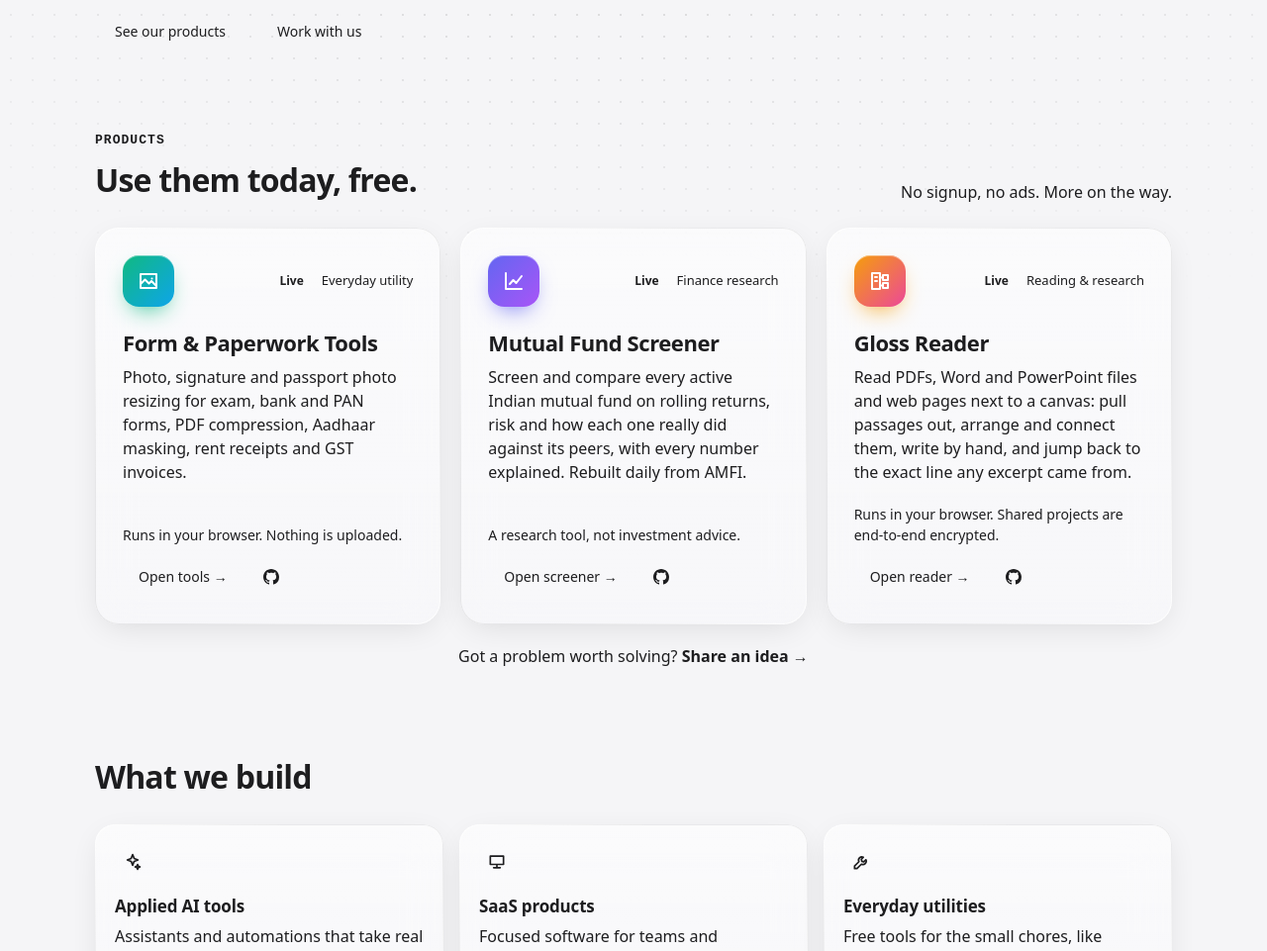
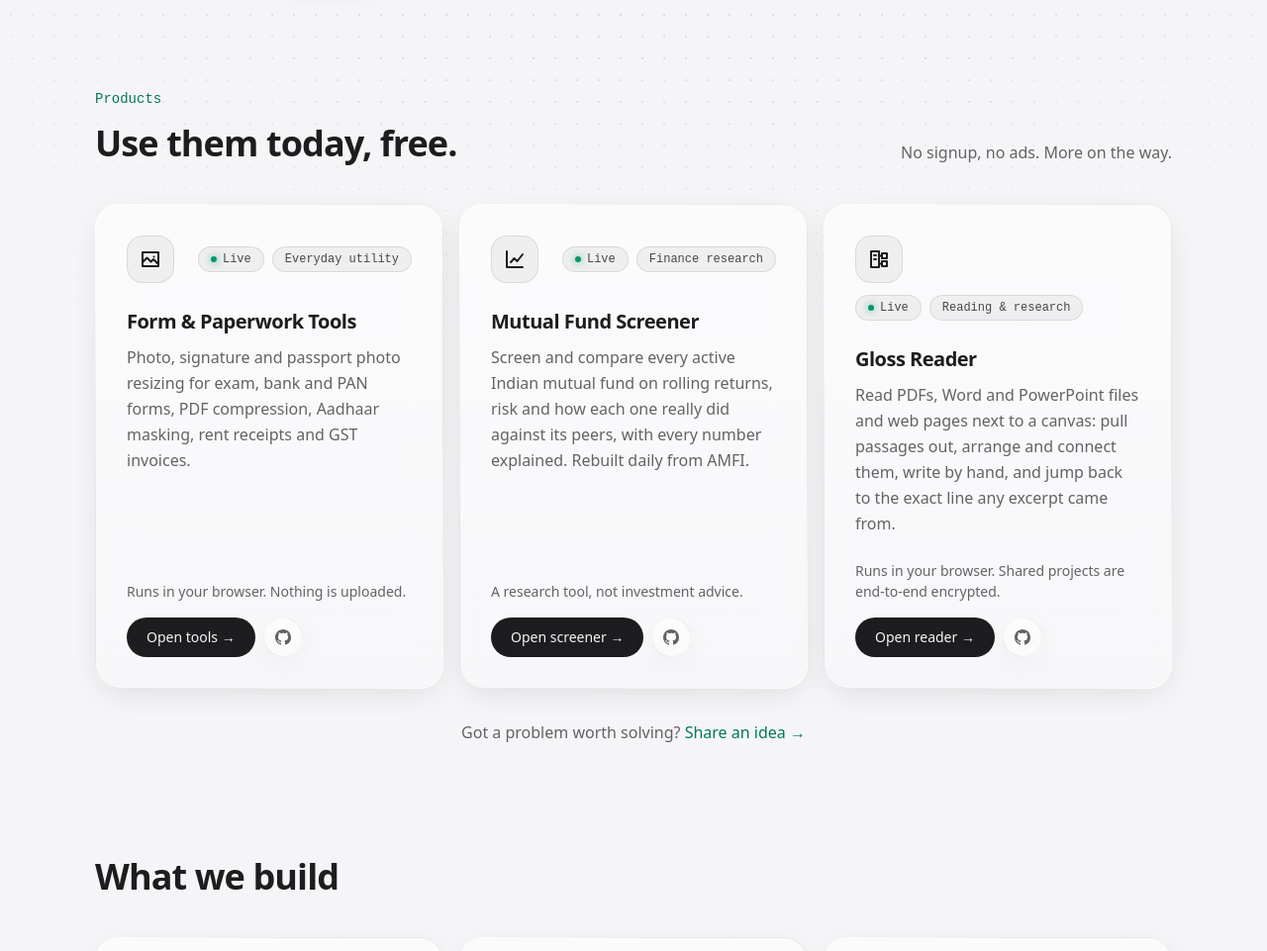
Before and after one commit to manyxlabs/website, an Astro site: page / in a window 1280 px wide. Shown: the part 480-1441 px from the top of the page at 99% size. Built offline with nearby package versions, Linux system fonts and the light colour scheme; Astro itself is replaced by a stand-in of ours; a web font is replaced by a local one.

Commit message:
Rebuild the home page in neutral glass cards, without the coloured glows and icon tiles.

```diff
--- a/src/components/Footer.astro
+++ b/src/components/Footer.astro
@@ -25,8 +25,8 @@ const { t, href } = pageLocale(Astro.url);
     gap: 12px 24px;
     justify-content: space-between;
     padding-block: 32px 40px;
-    border-top: 1px solid var(--border);
-    color: var(--muted);
+    border-top: 1px solid rgb(var(--fg) / 0.1);
+    color: rgb(var(--muted));
     font-size: 0.875rem;
   }
 
@@ -41,6 +41,6 @@ const { t, href } = pageLocale(Astro.url);
   }
 
   nav a:hover {
-    color: var(--text);
+    color: rgb(var(--fg));
   }
 </style>
--- a/src/data/tools.ts
+++ b/src/data/tools.ts
@@ -5,14 +5,13 @@ import { GITHUB } from '../site';
 // A live tool must have somewhere to send people; one still being built must not.
 /**
  * `id` picks its copy in each catalogue; `name` stays the same in every language.
- * `icon` is a 24px stroked SVG path; `tint` the two ends of its tile's gradient.
+ * `icon` is a 24px stroked SVG path.
  * `applicationCategory` is one of schema.org's, for the product's structured data.
  */
 export type Tool = {
   id: keyof Messages['tools'];
   name: string;
   icon: string;
-  tint: [string, string];
 } & (
   | { status: 'building' }
   | { status: 'live'; href: string; source?: string; applicationCategory: string }
@@ -23,7 +22,6 @@ export const tools: Tool[] = [
     id: 'tools',
     name: 'Form & Paperwork Tools',
     icon: 'M4 5h16v14H4zM4 15l4.5-4.5 4 4 2.5-2.5 5 5M15.5 9.5h.01',
-    tint: ['#10b981', '#0ea5e9'],
     status: 'live',
     href: '/tools/',
     applicationCategory: 'UtilitiesApplication',
@@ -33,7 +31,6 @@ export const tools: Tool[] = [
     id: 'screener',
     name: 'Mutual Fund Screener',
     icon: 'M4 4v16h16M8 15l3.5-4 3 3L20 7',
-    tint: ['#6366f1', '#a855f7'],
     status: 'live',
     href: 'https://screener.manyxlabs.com/',
     applicationCategory: 'FinanceApplication',
@@ -43,7 +40,6 @@ export const tools: Tool[] = [
     id: 'gloss',
     name: 'Gloss Reader',
     icon: 'M4 4h8v16H4zM7 8h2M7 12h2M15 6h5v5h-5zM15 14h5v5h-5zM12 8.5h3M12 16.5h3',
-    tint: ['#f59e0b', '#ec4899'],
     status: 'live',
     href: 'https://gloss.manyxlabs.com/',
     source: `${GITHUB}/gloss`,
--- a/src/pages/[...lang]/404.astro
+++ b/src/pages/[...lang]/404.astro
@@ -10,7 +10,7 @@ const { t, href } = pageLocale(Astro.url);
 
 <Base title={t.notFound.title} description={t.notFound.description} noindex>
   <main class="wrap">
-    <p class="code">404</p>
+    <p class="eyebrow">404</p>
     <h1>{t.notFound.heading}</h1>
     <a href={href('/')}>{t.notFound.back} &rarr;</a>
   </main>
@@ -25,20 +25,14 @@ const { t, href } = pageLocale(Astro.url);
     min-height: 100svh;
   }
 
-  .code {
-    color: var(--accent);
-    font-weight: 600;
-    letter-spacing: 0.08em;
-  }
-
   h1 {
-    font-size: clamp(1.75rem, 5vw, 2.5rem);
-    letter-spacing: -0.03em;
+    font-size: clamp(1.875rem, 6vw, 3rem);
+    line-height: 1.15;
   }
 
   a {
-    color: var(--accent);
-    font-weight: 550;
+    color: rgb(var(--accent-text));
+    font-weight: 500;
     text-decoration: none;
   }
 
--- a/src/pages/[...lang]/index.astro
+++ b/src/pages/[...lang]/index.astro
@@ -20,7 +20,7 @@ const GITHUB_MARK =
 // English in every language, like the rest of the mail the maintainer reads.
 const idea = `mailto:${EMAIL}?subject=${encodeURIComponent('Product idea')}`;
 
-// 24px line icons, stroked in the accent colour, in the catalogue's order.
+// 24px line icons, in the catalogue's order.
 const PILLAR_ICONS = [
   'M12 3l1.8 4.7L18.5 9.5l-4.7 1.8L12 16l-1.8-4.7L5.5 9.5l4.7-1.8zM18 15l.9 2.1L21 18l-2.1.9L18 21l-.9-2.1L15 18l2.1-.9z',
   'M4 5h16v10H4zM8 19h8M12 15v4',
@@ -39,11 +39,11 @@ const PRINCIPLE_ICONS = [
 
   <main>
     <section class="wrap hero">
-      <h1>{t.home.heading}</h1>
-      <p class="lede">{t.home.lede}</p>
-      <div class="actions">
-        <a class="btn primary" href="#products">{t.home.seeProducts}</a>
-        <a class="btn" href="#teams">{t.header.work}</a>
+      <h1 class="text-sheen">{t.home.heading}</h1>
+      <p class="lede reveal" style="--i: 1">{t.home.lede}</p>
+      <div class="actions reveal" style="--i: 2">
+        <a class="btn btn-primary" href="#products">{t.home.seeProducts}</a>
+        <a class="btn btn-glass" href="#teams">{t.header.work} <span aria-hidden="true">&rarr;</span></a>
       </div>
     </section>
 
@@ -55,19 +55,19 @@ const PRINCIPLE_ICONS = [
         </div>
         <p>{t.home.products.aside}</p>
       </div>
-      <ul class="tools">
+      <ul class="products">
         {
-          tools.map((tool) => (
-            <li class:list={['card', 'glass', tool.status]} style={`--from: ${tool.tint[0]}; --to: ${tool.tint[1]}`}>
+          tools.map((tool, i) => (
+            <li class="product card glass spotlight reveal" style={`--i: ${i}`}>
               <span class="top-row">
-                <span class="glyph" aria-hidden="true">
+                <span class="tile" aria-hidden="true">
                   <svg viewBox="0 0 24 24" width="24" height="24">
                     <path d={tool.icon} />
                   </svg>
                 </span>
                 <span class="tags">
-                  <span class:list={['badge', tool.status]}>{tool.status === 'live' ? t.home.products.live : t.home.products.building}</span>
-                  <span class="category">{t.tools[tool.id].category}</span>
+                  <span class:list={['chip', 'badge', tool.status]}>{tool.status === 'live' ? t.home.products.live : t.home.products.building}</span>
+                  <span class="chip category">{t.tools[tool.id].category}</span>
                 </span>
               </span>
               <h3>
@@ -84,12 +84,12 @@ const PRINCIPLE_ICONS = [
                 <p class="note">{t.tools[tool.id].note}</p>
                 {tool.status === 'live' && (
                   <span class="card-actions">
-                    <a class="btn primary small" href={toolHref(tool, locale)} target="_blank" rel="noopener">
+                    <a class="btn btn-primary" href={toolHref(tool, locale)} target="_blank" rel="noopener">
                       {t.tools[tool.id].open} &rarr;
                     </a>
                     {tool.source && (
                       <a
-                        class="btn small source"
+                        class="btn-icon"
                         href={tool.source}
                         target="_blank"
                         rel="noopener"
@@ -120,7 +120,7 @@ const PRINCIPLE_ICONS = [
       <ul class="pillars">
         {
           t.home.build.pillars.map(([title, body], i) => (
-            <li class="glass">
+            <li class="card glass spotlight reveal" style={`--i: ${i}`}>
               <span class="icon" aria-hidden="true">
                 <svg viewBox="0 0 24 24" width="20" height="20">
                   <path d={PILLAR_ICONS[i]} />
@@ -141,7 +141,7 @@ const PRINCIPLE_ICONS = [
       <ul class="principles">
         {
           t.home.how.principles.map(([title, body], i) => (
-            <li class="glass">
+            <li class="card glass spotlight reveal" style={`--i: ${i}`}>
               <span class="icon" aria-hidden="true">
                 <svg viewBox="0 0 24 24" width="20" height="20">
                   <path d={PRINCIPLE_ICONS[i]} />
@@ -156,13 +156,13 @@ const PRINCIPLE_ICONS = [
     </section>
 
     <section class="wrap" id="teams" aria-labelledby="teams-h">
-      <div class="teams glass">
+      <div class="teams glass spotlight reveal">
         <p class="eyebrow">{t.header.work}</p>
         <h2 id="teams-h">{t.home.teams.heading}</h2>
         <p>{t.home.teams.body}</p>
         <div class="actions">
-          <a class="btn primary" href={CALENDLY}>{t.home.teams.book}</a>
-          <a class="btn" href={`mailto:${EMAIL}`}>{EMAIL}</a>
+          <a class="btn btn-primary" href={CALENDLY}>{t.home.teams.book}</a>
+          <a class="btn btn-glass" href={`mailto:${EMAIL}`}>{EMAIL}</a>
         </div>
       </div>
     </section>
@@ -172,80 +172,61 @@ const PRINCIPLE_ICONS = [
 </Base>
 
 <style>
+  /* The design system's Section: py-20 sm:py-28, with in-page links landing below the floating header. */
   main > section {
     padding-block: 40px;
+    scroll-margin-top: 96px;
   }
 
-  /* In-page links land below the sticky header, not under it. */
-  section[id] {
-    scroll-margin-top: 72px;
+  @media (min-width: 640px) {
+    main > section {
+      padding-block: 56px;
+    }
   }
 
   .hero {
-    position: relative;
-    padding-block: 72px 56px;
+    padding-block: 56px 48px;
   }
 
-  /* A dotted grid that fades out from the headline, so the hero has depth without a picture. */
-  .hero::before {
-    content: '';
-    position: absolute;
-    inset: -80px 0 0;
-    background:
-      radial-gradient(closest-side at 70% 30%, var(--accent-soft), transparent),
-      radial-gradient(color-mix(in srgb, var(--muted) 30%, transparent) 1px, transparent 1.5px) 0 0 / 24px 24px;
-    mask-image: radial-gradient(ellipse 70% 80% at 60% 30%, #000 30%, transparent 75%);
-    pointer-events: none;
-    z-index: -1;
-  }
-
-  @media (min-width: 880px) {
+  @media (min-width: 640px) {
     .hero {
-      padding-block: 120px 80px;
+      padding-block: 104px 72px;
     }
   }
 
-  .eyebrow {
-    color: var(--accent);
-    font-size: 0.8125rem;
-    font-weight: 600;
-    letter-spacing: 0.08em;
-    text-transform: uppercase;
+  h1 {
+    max-width: 16ch;
+    font-size: 3rem;
+    line-height: 1.05;
   }
 
-  h1 {
-    max-width: 15ch;
-    font-size: clamp(2.5rem, 7vw, 4.5rem);
-    font-weight: 700;
-    line-height: 1.04;
-    letter-spacing: -0.035em;
+  @media (min-width: 640px) {
+    h1 {
+      font-size: 4.5rem;
+    }
   }
 
-  /* Indic words run long: at 40px one Tamil word of the headline is wider than a 360px phone. */
+  /* Indic words run long: at 48px one Tamil word of the headline is wider than a 360px phone. */
   h1:not(:lang(en)) {
-    font-size: clamp(2.25rem, 7vw, 4.5rem);
+    font-size: 2.25rem;
   }
 
-  .lede {
-    max-width: 36rem;
-    margin-top: 20px;
-    color: var(--muted);
-    font-size: 1.125rem;
+  @media (min-width: 640px) {
+    h1:not(:lang(en)) {
+      font-size: 3.75rem;
+    }
+  }
+
+  .hero .lede {
+    max-width: 42rem;
+    margin-top: 24px;
   }
 
   .actions {
     display: flex;
     flex-wrap: wrap;
     gap: 12px;
-    margin-top: 32px;
-  }
-
-  .icon svg {
-    fill: none;
-    stroke: currentColor;
-    stroke-width: 2;
-    stroke-linecap: round;
-    stroke-linejoin: round;
+    margin-top: 40px;
   }
 
   .section-head {
@@ -258,86 +239,90 @@ const PRINCIPLE_ICONS = [
 
   .section-head h2,
   .teams h2 {
-    font-size: clamp(1.5rem, 4vw, 2rem);
-    font-weight: 680;
-    letter-spacing: -0.025em;
+    font-size: 1.875rem;
+    line-height: 1.2;
+  }
+
+  @media (min-width: 640px) {
+    .section-head h2,
+    .teams h2 {
+      font-size: 2.25rem;
+    }
   }
 
   .section-head > p {
-    color: var(--muted);
+    color: rgb(var(--muted));
   }
 
-  .section-head h2 {
-    margin-top: 6px;
+  .eyebrow + h2 {
+    margin-top: 12px;
   }
 
-  .tools,
+  .products,
   .pillars,
   .principles {
     display: grid;
     gap: 16px;
-    margin: 24px 0 0;
+    margin: 40px 0 0;
     padding: 0;
     list-style: none;
   }
 
-  .tools {
-    grid-template-columns: repeat(auto-fit, minmax(300px, 1fr));
-    gap: 20px;
+  .products {
+    grid-template-columns: repeat(auto-fit, minmax(min(100%, 300px), 1fr));
   }
 
-  .card {
+  .pillars {
+    grid-template-columns: repeat(auto-fit, minmax(min(100%, 260px), 1fr));
+  }
+
+  .principles {
+    grid-template-columns: repeat(auto-fit, minmax(min(100%, 220px), 1fr));
+  }
+
+  .product {
     display: flex;
     flex-direction: column;
     align-items: flex-start;
-    padding: 28px;
-    border-radius: 24px;
-    transition:
-      transform 0.25s,
-      box-shadow 0.25s;
   }
 
-  /* Each product glows in its own colours, so the two read as products, not list items. */
-  .card.live:hover {
-    transform: translateY(-3px);
-    box-shadow:
-      inset 0 1px 0 var(--glass-shine),
-      0 24px 60px -24px color-mix(in srgb, var(--from) 55%, transparent);
-  }
-
-  @media (prefers-reduced-motion: reduce) {
-    .card {
-      transition: none;
-    }
-
-    .card.live:hover {
-      transform: none;
-    }
-  }
-
+  /* When the chips do not fit beside the tile, they move under it together rather than splitting. */
   .top-row {
     display: flex;
+    flex-wrap: wrap;
     align-items: center;
     justify-content: space-between;
     gap: 12px;
     width: 100%;
-    margin-bottom: 20px;
+    margin-bottom: 24px;
   }
 
-  .glyph {
+  /* Neutral tiles: colour is kept for small marks only. */
+  .tile,
+  .icon {
     display: grid;
+    flex: none;
     place-items: center;
-    width: 52px;
-    height: 52px;
-    border-radius: 16px;
-    background: linear-gradient(135deg, var(--from), var(--to));
-    box-shadow:
-      inset 0 1px 0 rgb(255 255 255 / 0.4),
-      0 10px 24px -10px var(--from);
-    color: #fff;
+    border: 1px solid rgb(var(--fg) / 0.1);
+    background: rgb(var(--fg) / 0.05);
+    color: rgb(var(--fg));
   }
 
-  .glyph svg {
+  .tile {
+    width: 48px;
+    height: 48px;
+    border-radius: 16px;
+  }
+
+  .icon {
+    width: 40px;
+    height: 40px;
+    margin-bottom: 20px;
+    border-radius: 12px;
+    color: rgb(var(--muted));
+  }
+
+  :is(.tile, .icon) svg {
     fill: none;
     stroke: currentColor;
     stroke-width: 2;
@@ -345,120 +330,81 @@ const PRINCIPLE_ICONS = [
     stroke-linejoin: round;
   }
 
-  .card h3 {
-    font-size: 1.375rem;
-    font-weight: 650;
-    letter-spacing: -0.02em;
+  .tags {
+    display: flex;
+    gap: 8px;
   }
 
-  .card > p {
-    margin-top: 10px;
+  /* The status dot is one of the accent's small marks. */
+  .badge::before {
+    content: '';
+    width: 6px;
+    height: 6px;
+    border-radius: 999px;
+    background: rgb(var(--muted));
   }
 
-  .idea {
-    margin-top: 20px;
-    color: var(--muted);
-    text-align: center;
-  }
-
-  .card.live {
-    border-color: color-mix(in srgb, var(--accent) 45%, var(--border));
+  .badge.live::before {
+    background: rgb(var(--accent));
+    box-shadow: 0 0 8px rgb(var(--accent) / 0.8);
   }
 
   h3 {
-    font-size: 1.0625rem;
-    font-weight: 620;
-    letter-spacing: -0.01em;
+    font-size: 1.125rem;
   }
 
-  .card h3 a {
+  .product h3 {
+    font-size: 1.25rem;
+  }
+
+  .product h3 a {
     text-decoration: none;
   }
 
-  .card h3 a:hover {
+  .product h3 a:hover {
     text-decoration: underline;
   }
 
-  .card p,
+  .product > p,
   .pillars p,
   .principles p {
-    margin-top: 6px;
-    color: var(--muted);
+    margin-top: 8px;
+    color: rgb(var(--muted));
+    line-height: 1.625;
   }
 
   .card-foot {
-    display: flex;
-    flex-wrap: wrap;
-    gap: 12px;
-    align-items: center;
-    justify-content: space-between;
+    display: grid;
+    gap: 16px;
     width: 100%;
     margin-top: auto;
-    padding-top: 20px;
+    padding-top: 24px;
   }
 
-  .card-foot .note {
-    width: 100%;
-    margin: 0;
+  .note {
+    color: rgb(var(--muted));
     font-size: 0.875rem;
   }
 
   .card-actions {
     display: flex;
     flex-wrap: wrap;
-    gap: 10px;
+    gap: 8px;
+    align-items: center;
   }
 
   .gh {
     fill: currentColor;
   }
 
-  /* Icon only, so the actions stay on one line in a three-column grid. */
-  .btn.small.source {
-    justify-content: center;
-    width: 36px;
-    padding: 0;
-  }
-
-  .btn.small {
-    min-height: 36px;
-    padding-inline: 16px;
-    font-size: 0.875rem;
-  }
-
-  .tags {
-    display: flex;
-    flex-wrap: wrap;
-    gap: 8px;
-    align-items: center;
-    justify-content: flex-end;
-  }
-
-  .category {
-    color: var(--muted);
-    font-size: 0.8125rem;
-  }
-
-  .badge {
-    padding: 2px 10px;
-    border-radius: 999px;
-    font-size: 0.75rem;
-    font-weight: 600;
-  }
-
-  .badge.building {
-    background: var(--border);
-    color: var(--muted);
-  }
-
-  .badge.live {
-    background: var(--accent-soft);
-    color: var(--accent);
+  .idea {
+    margin-top: 32px;
+    color: rgb(var(--muted));
+    text-align: center;
   }
 
   .link {
-    color: var(--accent);
-    font-weight: 550;
+    font-weight: 500;
     text-decoration: none;
   }
 
@@ -466,53 +412,45 @@ const PRINCIPLE_ICONS = [
     text-decoration: underline;
   }
 
-  .principles {
-    grid-template-columns: repeat(auto-fit, minmax(220px, 1fr));
-  }
-
-  .pillars {
-    grid-template-columns: repeat(auto-fit, minmax(260px, 1fr));
-  }
-
-  .pillars li,
-  .principles li {
-    padding: 20px;
-    border-radius: 20px;
-  }
-
-  .icon {
-    display: grid;
-    place-items: center;
-    width: 36px;
-    height: 36px;
-    margin-bottom: 14px;
-    border-radius: 10px;
-    background: var(--accent-soft);
-    color: var(--accent);
-  }
-
+  /* The design system's contact card, with its accent hairline along the top edge. */
   .teams {
-    padding: 40px 24px;
-    border-radius: 24px;
-    background:
-      radial-gradient(120% 140% at 100% 0%, var(--accent-soft), transparent 60%),
-      var(--glass);
+    overflow: hidden;
+    padding: 64px 24px;
+    border-radius: 32px;
+    text-align: center;
   }
 
   @media (min-width: 640px) {
     .teams {
-      padding: 56px;
+      padding-inline: 64px;
     }
+  }
+
+  .teams > .eyebrow::before {
+    content: '';
+    position: absolute;
+    top: 0;
+    left: 50%;
+    width: 66%;
+    height: 1px;
+    translate: -50% 0;
+    background: linear-gradient(90deg, transparent, rgb(var(--accent) / 0.8), transparent);
   }
 
   .teams h2 {
     max-width: 20ch;
-    margin-top: 12px;
+    margin-inline: auto;
   }
 
   .teams p:not(.eyebrow) {
-    max-width: 38rem;
-    margin-top: 12px;
-    color: var(--muted);
+    max-width: 36rem;
+    margin: 20px auto 0;
+    color: rgb(var(--muted));
+    font-size: 1.125rem;
+    line-height: 1.625;
+  }
+
+  .teams .actions {
+    justify-content: center;
   }
 </style>
```
